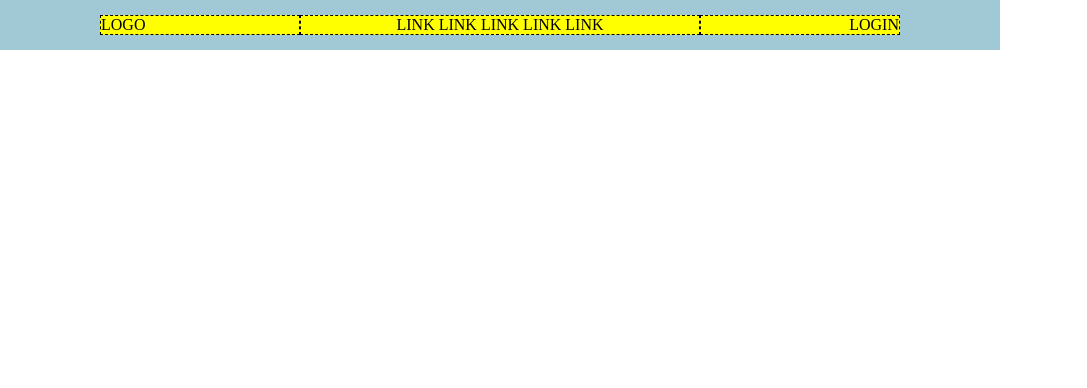
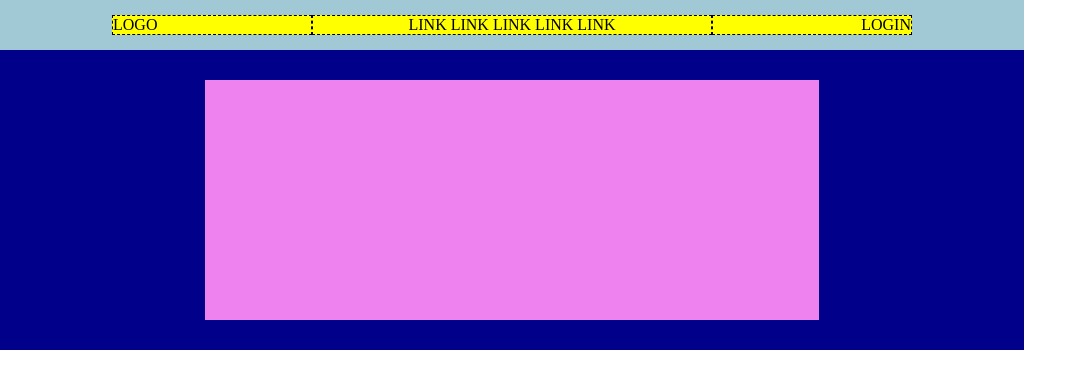
Before and after one commit to DylanBlanco/htmlcss-struttura-discord, a plain HTML site: page index.html in a window 1280 px wide. Shown: the whole page, without its empty margins (0-1087 px from the left). Drawn offline with Linux system fonts and the light colour scheme.

Commit message:
2nd-section-header

```diff
--- a/css/style.css
+++ b/css/style.css
@@ -5,14 +5,26 @@
     box-sizing: border-box;
 }
 
+
 /*debug*/
+body{
+    margin: auto;
+}
 .debug .container .login{
     background-color: #A1C8D5;
     height: 50px;
 }
+.debug .container .second-section-header{
+    height: 300px;
+    background-color: #00008B;
+    display: flex;
+    align-items: center;
+    justify-content: center;
+}
+
 /*main*/
 .container{
-    max-width: 1000px;
+    max-width: 80%;
 }
 
 .login{
@@ -35,3 +47,9 @@
 .login :nth-child(3) {
     text-align: end;
 }
+
+.header-pink{
+    background-color: #EE82EE;
+    width: 60%;
+    height: 80%;
+}
--- a/index.html
+++ b/index.html
@@ -18,8 +18,8 @@
             </section>
 
             <!--2nd-section-header-->
-            <section>
-
+            <section class="second-section-header">
+                <div class="header-pink"></div>
             </section>
         </header>
 
```
